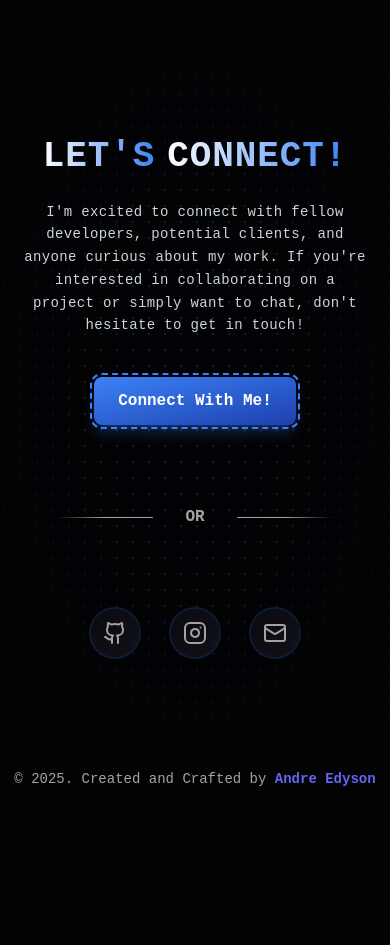
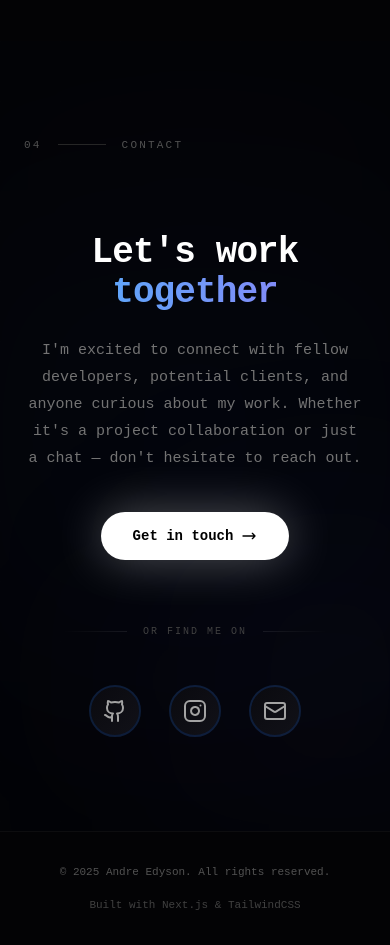
Before and after one commit to andreedyson/personal-website, a Next.js app: page / in a window 390 px wide. Shown: the part 8600-9545 px from the top of the page. Before the commit the page ends 9405 px from the top, so only its background shows below. Built offline with nearby package versions, Linux system fonts and the light colour scheme.

Commit message:
refactor(Contact, Footer): enhance layout and improve responsiveness for better user experience

```diff
--- a/app/components/Contact.tsx
+++ b/app/components/Contact.tsx
@@ -3,102 +3,146 @@
 import React, { useRef } from "react";
 import Socials from "./layout/Socials";
 import { motion, useInView } from "framer-motion";
-import MagneticButton from "./animations/MagneticButton";
-import { contactVariants, staggerContainer } from "@/lib/animation-variants";
 
-function Contact() {
-  const ref = useRef(null);
-  const isInView = useInView(ref, { once: true });
+export default function Contact() {
+  const ref = useRef<HTMLDivElement>(null!);
+  const isInView = useInView(ref, { once: true, margin: "-100px" });
 
-  const words = ["Let's", "Connect!"];
+  const containerVariants = {
+    hidden: { opacity: 0 },
+    visible: {
+      opacity: 1,
+      transition: { staggerChildren: 0.12, delayChildren: 0.15 },
+    },
+  };
+
+  const itemVariants = {
+    hidden: { opacity: 0, y: 16 },
+    visible: {
+      opacity: 1,
+      y: 0,
+      transition: { duration: 0.5, ease: [0.25, 0.46, 0.45, 0.94] },
+    },
+  };
 
   return (
     <section
       id="contact"
-      className="section relative flex flex-col items-center"
+      ref={ref}
+      className="relative w-full overflow-hidden bg-[#030305] px-6 py-24 md:px-12 md:py-32 lg:px-24"
     >
-      {/* Dot Background with gradient overlay */}
-      <div>
-        <div className="absolute left-0 top-0 -z-10 flex h-full w-full items-center justify-center bg-dark-bg bg-dot-main-blue/[0.5] dark:bg-black dark:bg-dot-white/[0.2]">
-          {/* Radial gradient for the container to give a faded look */}
-          <div className="pointer-events-none absolute inset-0 flex items-center justify-center bg-dark-bg [mask-image:radial-gradient(ellipse_at_center,transparent_20%,black)]"></div>
-        </div>
+      {/* Background */}
+      <div className="pointer-events-none absolute inset-0 z-0">
+        <div className="absolute left-1/2 top-1/2 h-[500px] w-[600px] -translate-x-1/2 -translate-y-1/2 rounded-full bg-blue-600/[0.05] blur-[160px]" />
+        <div className="absolute bottom-0 left-1/3 h-[300px] w-[400px] rounded-full bg-indigo-500/[0.04] blur-[120px]" />
+        <div
+          className="absolute inset-0 opacity-[0.02]"
+          style={{
+            backgroundImage:
+              "linear-gradient(rgba(255,255,255,0.1) 1px, transparent 1px), linear-gradient(90deg, rgba(255,255,255,0.1) 1px, transparent 1px)",
+            backgroundSize: "60px 60px",
+          }}
+        />
       </div>
 
+      <div className="relative z-10 mx-auto max-w-6xl">
+        {/* Section label */}
         <motion.div
-        ref={ref}
-        variants={staggerContainer}
+          variants={itemVariants}
           initial="hidden"
           animate={isInView ? "visible" : "hidden"}
-        className="flex flex-col items-center justify-center"
+          className="mb-20 flex items-center gap-4"
         >
-        {/* Contact Header */}
-        <div className="flex w-full flex-col items-center gap-6 text-center">
-          {/* Animated header with staggered words */}
-          <div className="flex flex-wrap items-center justify-center gap-3 text-4xl font-bold uppercase tracking-wide md:text-5xl lg:gap-4 lg:text-6xl">
-            {words.map((word, i) => (
+          <span className="text-[11px] uppercase tracking-[0.2em] text-neutral-600">
+            04
+          </span>
+          <div className="h-px w-12 bg-neutral-800" />
+          <span className="text-[11px] uppercase tracking-[0.2em] text-neutral-600">
+            Contact
+          </span>
+        </motion.div>
+
+        <motion.div
+          variants={containerVariants}
+          initial="hidden"
+          animate={isInView ? "visible" : "hidden"}
+          className="flex flex-col items-center text-center"
+        >
+          {/* Heading */}
           <motion.h2
-                key={i}
-                variants={contactVariants.header(i)}
-                className="bg-gradient-to-r from-white to-main-blue bg-clip-text text-transparent"
+            variants={itemVariants}
+            className="mb-6 text-4xl font-bold tracking-tight text-white md:text-5xl lg:text-6xl"
           >
-                {word}
+            Let&apos;s work{" "}
+            <span className="bg-gradient-to-r from-blue-400 to-indigo-400 bg-clip-text text-transparent">
+              together
+            </span>
           </motion.h2>
-            ))}
-          </div>
 
           <motion.p
-            variants={contactVariants.header(2)}
-            className="w-full text-sm leading-relaxed tracking-wide text-slate-300 md:max-w-[550px] md:text-base"
+            variants={itemVariants}
+            className="mb-10 max-w-lg text-[15px] leading-[1.8] text-neutral-500"
           >
-            I&apos;m excited to connect with fellow developers, potential clients,
-            and anyone curious about my work. If you&apos;re interested in
-            collaborating on a project or simply want to chat, don&apos;t
-            hesitate to get in touch!
+            I&apos;m excited to connect with fellow developers, potential
+            clients, and anyone curious about my work. Whether it&apos;s a
+            project collaboration or just a chat — don&apos;t hesitate to reach
+            out.
           </motion.p>
 
-          <motion.div variants={contactVariants.button}>
-            <a href="mailto:andreedyson31@gmail.com">
-              <MagneticButton
-                className="mt-4 rounded-lg bg-gradient-to-br from-main-blue to-dark-blue px-6 py-3 font-semibold text-white shadow-lg shadow-main-blue/30 outline-dashed outline-2 outline-offset-2 outline-main-blue transition-all duration-300 hover:shadow-main-blue/50 hover:outline-offset-4"
-                magneticRadius={120}
-                magneticStrength={0.3}
+          {/* CTA */}
+          <motion.div variants={itemVariants} className="mb-16">
+            <a
+              href="mailto:andreedyson31@gmail.com"
+              className="group relative inline-flex items-center justify-center rounded-full bg-white px-8 py-3.5 text-sm font-semibold text-black transition-all duration-300 hover:shadow-[0_0_30px_rgba(255,255,255,0.15)] active:scale-95"
             >
-                Connect With Me!
-              </MagneticButton>
+              <span className="pointer-events-none absolute inset-0 rounded-full bg-white/30 blur-xl" />
+              <span className="relative flex items-center gap-2">
+                Get in touch
+                <svg
+                  className="h-4 w-4 transition-transform duration-300 group-hover:translate-x-0.5"
+                  fill="none"
+                  viewBox="0 0 24 24"
+                  stroke="currentColor"
+                  strokeWidth={2}
+                >
+                  <path
+                    strokeLinecap="round"
+                    strokeLinejoin="round"
+                    d="M17 8l4 4m0 0l-4 4m4-4H3"
+                  />
+                </svg>
+              </span>
             </a>
           </motion.div>
-        </div>
 
-        {/* Animated divider */}
+          {/* Divider */}
           <motion.div
-          variants={contactVariants.header(3)}
-          className="mt-20 flex items-center gap-8"
+            variants={itemVariants}
+            className="mb-12 flex items-center gap-4"
           >
             <motion.div
-            className="h-px w-24 rounded-full bg-gradient-to-r from-transparent via-gray-font to-gray-font md:w-64"
               initial={{ scaleX: 0 }}
-            animate={isInView ? { scaleX: 1 } : {}}
-            transition={{ delay: 1.5, duration: 0.8 }}
+              animate={isInView ? { scaleX: 1 } : { scaleX: 0 }}
+              transition={{ delay: 0.8, duration: 0.8, ease: "easeOut" }}
+              className="h-px w-16 origin-right bg-gradient-to-r from-transparent to-white/[0.08] md:w-32"
             />
-          <p className="font-bold text-gray-font">OR</p>
+            <span className="text-[10px] uppercase tracking-[0.2em] text-neutral-700">
+              or find me on
+            </span>
             <motion.div
-            className="h-px w-24 rounded-full bg-gradient-to-l from-transparent via-gray-font to-gray-font md:w-64"
               initial={{ scaleX: 0 }}
-            animate={isInView ? { scaleX: 1 } : {}}
-            transition={{ delay: 1.5, duration: 0.8 }}
+              animate={isInView ? { scaleX: 1 } : { scaleX: 0 }}
+              transition={{ delay: 0.8, duration: 0.8, ease: "easeOut" }}
+              className="h-px w-16 origin-left bg-gradient-to-l from-transparent to-white/[0.08] md:w-32"
             />
           </motion.div>
 
-        <motion.div
-          variants={contactVariants.header(4)}
-          className="mt-20"
-        >
+          {/* Socials */}
+          <motion.div variants={itemVariants}>
             <Socials />
           </motion.div>
         </motion.div>
+      </div>
     </section>
   );
 }
-
-export default Contact;
--- a/app/components/layout/Footer.tsx
+++ b/app/components/layout/Footer.tsx
@@ -2,15 +2,15 @@ import Link from "next/link";
 
 function Footer() {
   return (
-    <footer className="flex w-full flex-col items-center justify-center gap-3 py-4 text-white md:py-6">
-      <Link
-        href="https://github.com/andreedyson"
-        target="_blank"
-        className=" text-sm text-gray-font duration-200 hover:text-white hover:underline hover:underline-offset-8 md:text-base"
-      >
-        © {new Date().getFullYear()}. Created and Crafted by{" "}
-        <span className="font-semibold text-indigo-500">Andre Edyson</span>
-      </Link>
+    <footer className="relative border-t border-white/[0.04] bg-[#030305] px-6 py-8 md:px-12 lg:px-24">
+      <div className="mx-auto flex max-w-6xl flex-col items-center justify-between gap-4 sm:flex-row">
+        <p className="text-[11px] text-neutral-600">
+          © {new Date().getFullYear()} Andre Edyson. All rights reserved.
+        </p>
+        <p className="text-[11px] text-neutral-700">
+          Built with Next.js & TailwindCSS
+        </p>
+      </div>
     </footer>
   );
 }
```
Lines whose indentation alone changed are shown as unchanged.
